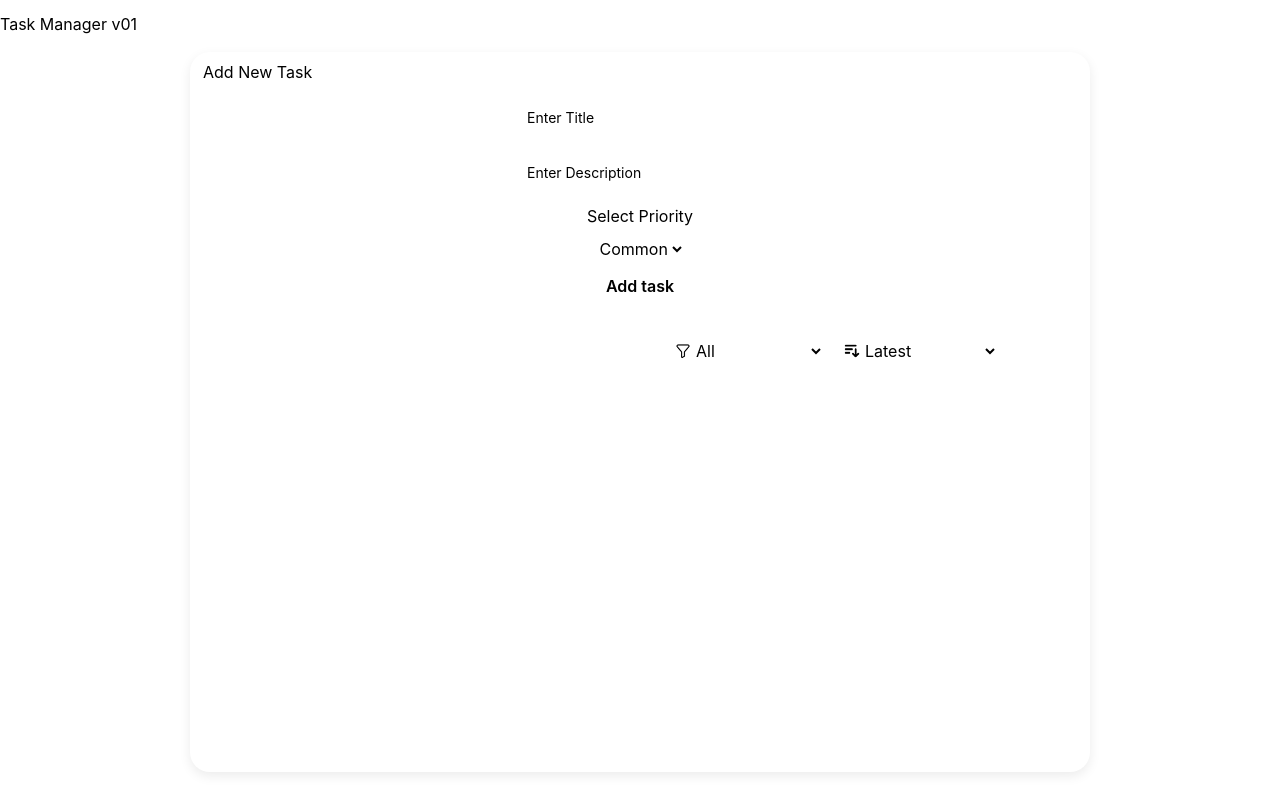
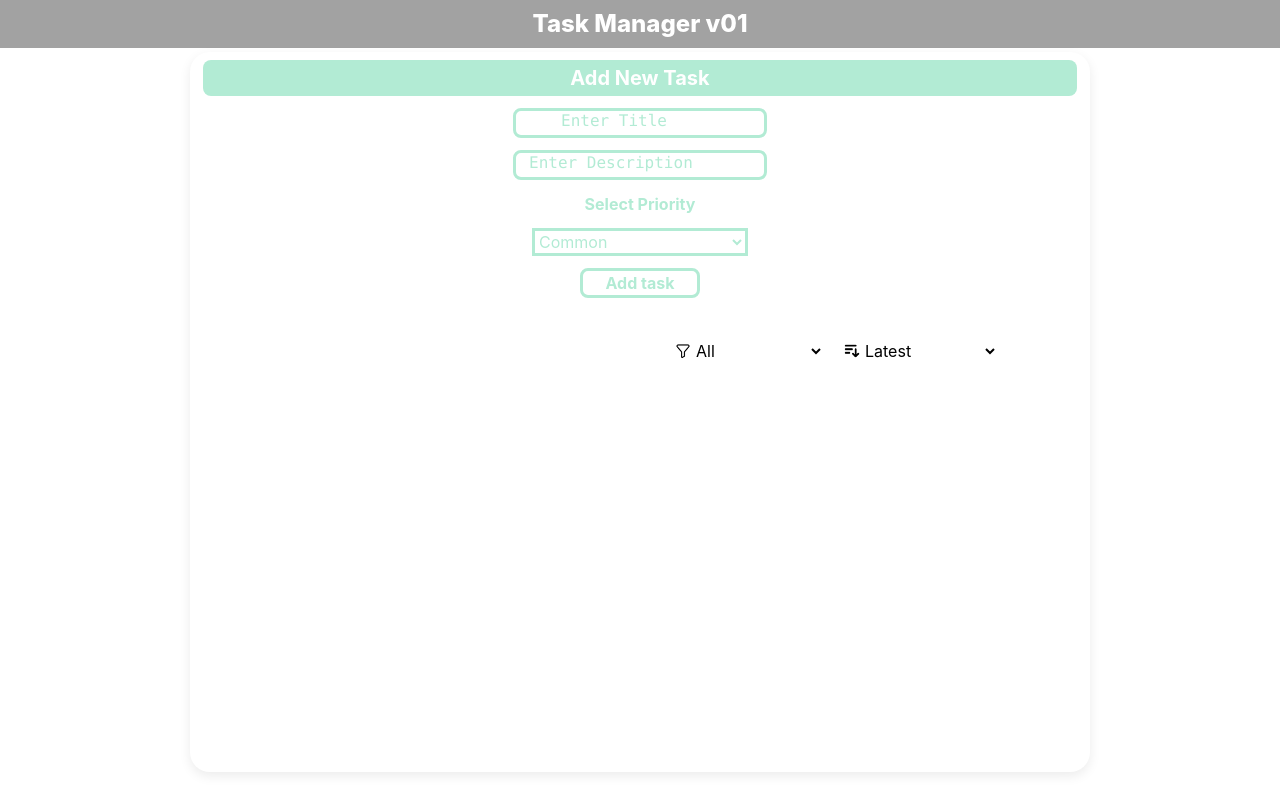
Before and after one commit to AdrianLesko/Task-Manager, a React (Vite) app: page / in a window 1280 px wide. Built offline with nearby package versions, Linux system fonts and the light colour scheme.

Commit message:
add tailwind css to taskForm.jsx

```diff
--- a/src/App.jsx
+++ b/src/App.jsx
@@ -47,8 +47,8 @@ function App() {
 
   return (
     <div id='app'>
-      <div className='title-container'>
-        <h1 className='title'>Task Manager v01</h1>
+      <div className='flex flex-row justify-center bg-primary-b py-2'>
+        <h1 className='font-extrabold text-white text-2xl'>Task Manager v01</h1>
       </div>
       <div className='main-container'>
 
--- a/src/components/taskForm/taskForm.css
+++ b/src/components/taskForm/taskForm.css
@@ -1,4 +1,4 @@
-
+/*
 .component {
     height:100%;
 
--- a/src/components/taskForm/taskForm.jsx
+++ b/src/components/taskForm/taskForm.jsx
@@ -25,24 +25,46 @@ export default function TaskForm (props) {
     }
 
     return (
-        <div className='component'>
-            <form onSubmit={handleSubmit}>
-                <h2 className='add-task-title'>Add New Task</h2>
-                <label className='input-box'>
-                    <input type='text' value={currentVal} onChange={(e) => setVal(e.target.value)} required/>
-                    <span className='placeholder'>Enter Title</span>
+        <div className='h-full'>
+            <form onSubmit={handleSubmit}
+                className='h-full flex flex-col gap-3 items-center'>
+                <h2 className='w-full text-center bg-secondary rounded-lg py-1 text-white font-bold text-xl'>Add New Task</h2>
+                <label className='relative'>
+                    <input
+                        type='text'
+                        value={currentVal}
+                        onChange={(e) => setVal(e.target.value)}
+                        required
+                        className='border-3 border-secondary rounded-lg focus:bg-secondary'
+                        />
+                    <span className='absolute top-0 left-0 translate-x-12 translate-y-px text-secondary font-mono'>Enter Title</span>
                 </label>
-                <label className='input-box'>
-                    <input type='text' value={description} onChange={(e) => setDescription(e.target.value)} required/>
-                    <span className='placeholder'>Enter Description</span>
+                <label className='relative'>
+                    <input
+                        type='text'
+                        value={description}
+                        onChange={(e) => setDescription(e.target.value)}
+                        required
+                        className='border-3 border-secondary rounded-lg'
+                    />
+                    <span className='absolute top-0 left-0 translate-x-4 translate-y-px text-secondary font-mono'>Enter Description</span>
                 </label>
-                <label htmlFor='add-select'>Select Priority</label>
-                <select id='add-select' value={priority} onChange={(e) => setPriority(e.target.value)}>
+                <label htmlFor='add-select'
+                    className='text-secondary font-bold'>Select Priority</label>
+                <select
+                    id='add-select'
+                    value={priority}
+                    onChange={(e) => setPriority(e.target.value)}
+                    className='border-3 text-secondary border-secondary w-54'
+                >
                     <option value='common'>Common</option>
                     <option value='medium'>Medium</option>
                     <option value='high'>High</option>
                 </select>
-              <button type='submit'>Add task</button>
+              <button
+                type='submit'
+                className='border-3 border-secondary w-30 rounded-lg font-bold text-secondary hover:bg-secondary hover:text-black'
+                >Add task</button>
             </form>
         </div>
     )
--- a/src/components/taskItem/taskItem.jsx
+++ b/src/components/taskItem/taskItem.jsx
@@ -10,7 +10,7 @@ function TaskItem ({task, toggleTask, deleteTask, editTask}) {
                 <div className=''>
                     <input className='hover:cursor-pointer' type='checkbox' checked={task.completed} onChange={() => toggleTask(task)}/>
                 </div>
-                <div className='flex flex-col items-start justify-center'>
+                <div className='flex flex-col items-start justify-center py-2'>
                     <h2 className='font-extrabold text-xl text-primary'>{task.title}</h2>
                     <p>{task.description}</p>
                 </div>
```
